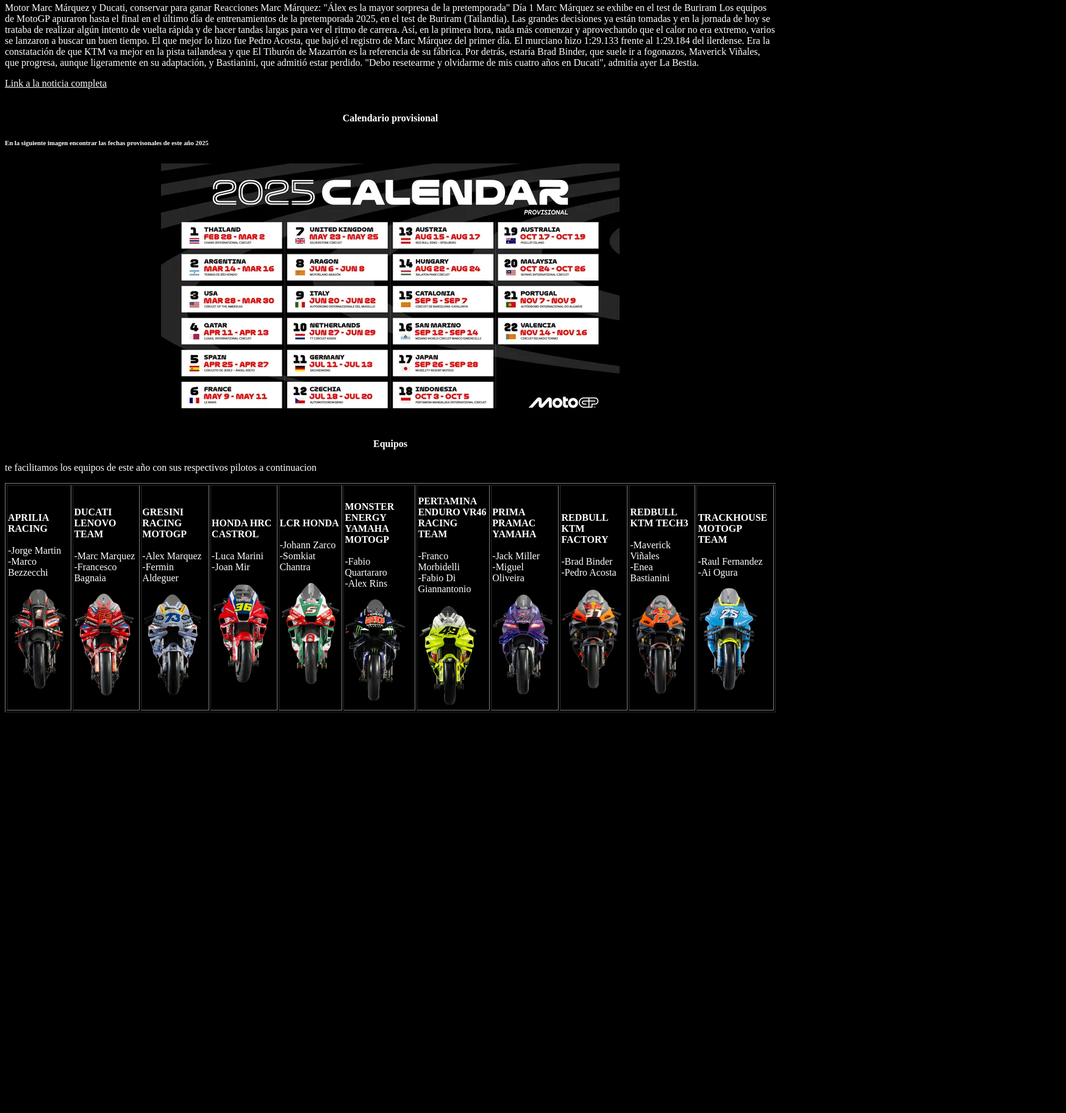
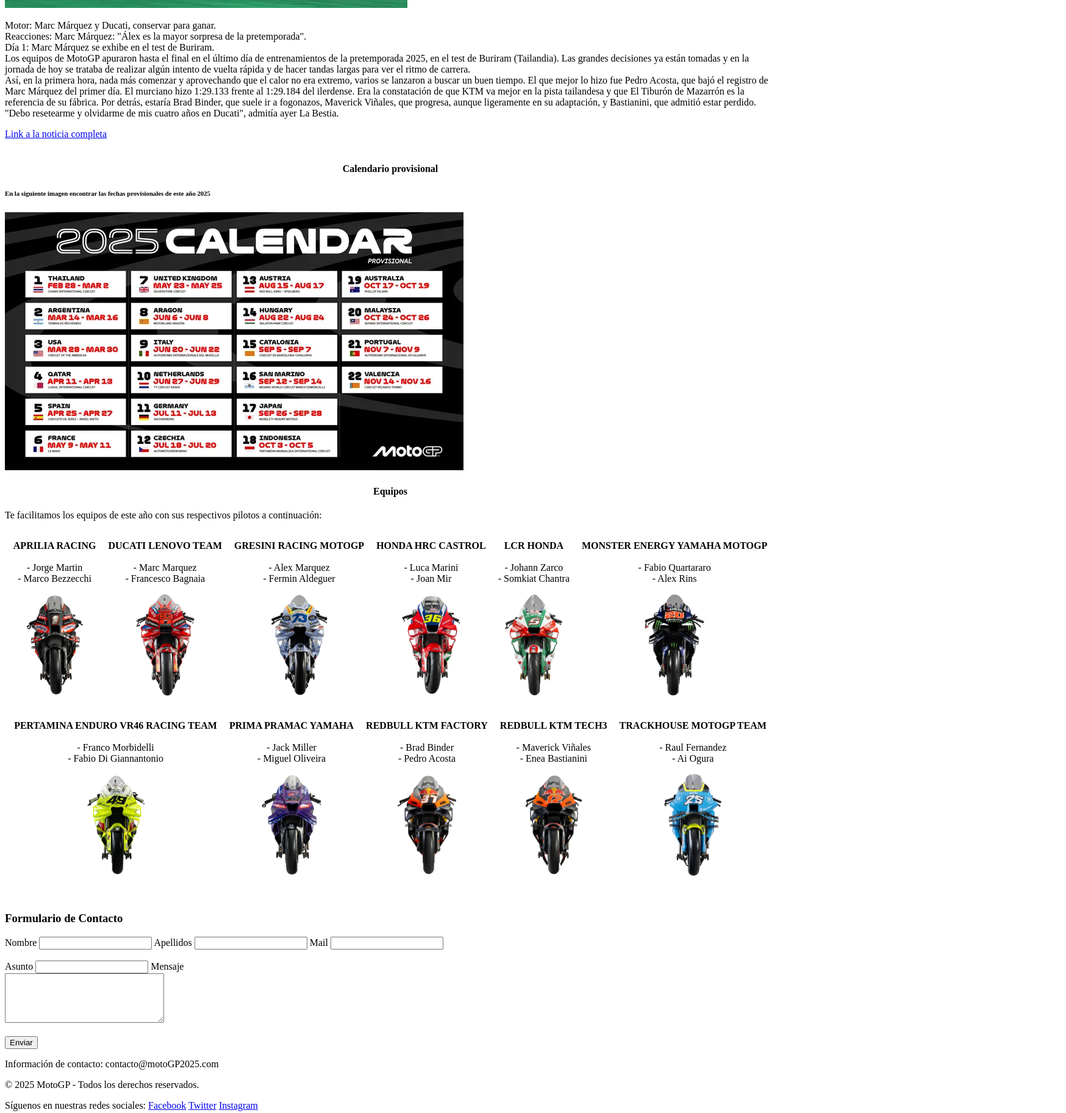
Before and after one commit to criistii7/Html5_arquitectura_informacion, a plain HTML site: page index.html in a window 1280 px wide. Shown: the part 739-2564 px from the top of the page at 61% size, 1748 px wide, since content can reach past the window. Before the commit the page ends 1915 px from the top, so only its background shows below. Drawn offline with Linux system fonts and the light colour scheme.

Commit message:
repositorio final

```diff
--- a/index.html
+++ b/index.html
@@ -1,163 +1,179 @@
 <!DOCTYPE html>
 <html lang="es">
   <head>
-    <meta charset="UTF-8" />
-    <meta name="viewport" content="width=device-width, initial-scale=1.0" />
-    <title>Canpeonato de MotoGP</title>
-    <link
-      rel="shortcut icon"
-      href="imagenes/favicon-32x32.png"
-      type="image/x-icon"
-    />
+    <meta charset="UTF-8">
+    <meta name="viewport" content="width=device-width, initial-scale=1.0">
+    <title>Campeonato de MotoGP</title>
+    <link rel="shortcut icon" href="imagenes/favicon-32x32.png" type="image/x-icon">
   </head>
-  <body style="background-color: black">
+  <body>
     <header>
       <h1
-        style="
-          text-align: center;
-          color: white;
-          font-family: 'Franklin Gothic Medium', 'Arial Narrow', Arial,
-            sans-serif;
-        ">
-        Bienvenido a la pagina con toda la informacion sobre MotoGP 2025
+        style="text-align: center; font-family: 'Franklin Gothic Medium', 'Arial Narrow', Arial, sans-serif;">
+        Bienvenido a la página con toda la información sobre MotoGP 2025
       </h1>
       <img
         style="position: absolute; top: 10px; right: 10px"
         src="./imagenes/motogp-logo-white.jpeg"
         width="150"
         height="100"
-        alt="Logo MotoGP"
-      />
+        alt="Logo_MotoGP">
       <nav style="font-size: 25px;">
-        <ul style="list-style-type: none; padding: 2; margin: 0; display: flex;">
-            <li style="margin-right: 800px;"><a href="#inicio" style="color: white; text-decoration:none;">Inicio</a></li>
-            <li style="margin-right: 650px;"><a href="calendario" style="color: white; text-decoration:none">calendarios</a></li>
-            <li style="margin-right: 650px;"><a href="#equipos" style="color: white; text-decoration:none">equipos</a></li>
+        <ul style="list-style-type: none; padding: 2px; margin: 1px; display: flex; justify-content: space-evenly">
+          <li>
+            <a href="#inicio">Inicio</a>
+          </li>
+          <li>
+            <a href="#calendario">Calendario</a>
+          </li>
+          <li>
+            <a href="#equipos">Equipos</a>
+          </li>
         </ul>
       </nav>
-   </header>
-   <main>
-    <section>
-    <article>
-      <br>
-      <br>
-      <h4 style="color:rgb(255, 255, 255); text-align:center;">Noticias Recientes</h4>
-      <br>
-       <h5 style="color: rgb(255, 255, 255);">Marc Márquez impresiona en el test de Buriram</h5>
-       <img src="./imagenes/67ad89e8305a3.webp" alt="Marc Marquez test Buriram">
-       <article>
-       <p style="color: white;"> Motor  Marc Márquez y Ducati, conservar para ganar
-        Reacciones  Marc Márquez: "Álex es la mayor sorpresa de la pretemporada"
-        Día 1  Marc Márquez se exhibe en el test de Buriram
-        Los equipos de MotoGP apuraron hasta el final en el último día de entrenamientos de la pretemporada 2025, en el test de Buriram (Tailandia). Las grandes decisiones ya están tomadas y en la jornada de hoy se trataba de realizar algún intento de vuelta rápida y de hacer tandas largas para ver el ritmo de carrera.
-
-        Así, en la primera hora, nada más comenzar y aprovechando que el calor no era extremo, varios se lanzaron a buscar un buen tiempo. El que mejor lo hizo fue Pedro Acosta, que bajó el registro de Marc Márquez del primer día. El murciano hizo 1:29.133 frente al 1:29.184 del ilerdense. Era la constatación de que KTM va mejor en la pista tailandesa y que El Tiburón de Mazarrón es la referencia de su fábrica. Por detrás, estaría Brad Binder, que suele ir a fogonazos, Maverick Viñales, que progresa, aunque ligeramente en su adaptación, y Bastianini, que admitió estar perdido. "Debo resetearme y olvidarme de mis cuatro años en Ducati", admitía ayer La Bestia. </p>
+    </header>
+    <main>
+      <section>
+        <br><br>
+        <h2 style="text-align: center">Noticias</h2>
+        <article>
+          <br><br>
+          <h5>Marc Márquez impresiona en el test de Buriram</h5>
+          <img src="./imagenes/67ad89e8305a3.webp" alt="Marc_Marquez_test_Buriram">
+          <p>
+            Motor: Marc Márquez y Ducati, conservar para ganar.<br>
+            Reacciones: Marc Márquez: "Álex es la mayor sorpresa de la pretemporada".<br>
+            Día 1: Marc Márquez se exhibe en el test de Buriram.<br>
+            Los equipos de MotoGP apuraron hasta el final en el último día de entrenamientos de la pretemporada 2025, en el test de Buriram (Tailandia). Las grandes decisiones ya están tomadas y en la jornada de hoy se trataba de realizar algún intento de vuelta rápida y de hacer tandas largas para ver el ritmo de carrera.<br>
+            Así, en la primera hora, nada más comenzar y aprovechando que el calor no era extremo, varios se lanzaron a buscar un buen tiempo. El que mejor lo hizo fue Pedro Acosta, que bajó el registro de Marc Márquez del primer día. El murciano hizo 1:29.133 frente al 1:29.184 del ilerdense. Era la constatación de que KTM va mejor en la pista tailandesa y que El Tiburón de Mazarrón es la referencia de su fábrica. Por detrás, estaría Brad Binder, que suele ir a fogonazos, Maverick Viñales, que progresa, aunque ligeramente en su adaptación, y Bastianini, que admitió estar perdido. "Debo resetearme y olvidarme de mis cuatro años en Ducati", admitía ayer La Bestia.
+          </p>
         </article>
-        <a href="http://www.marca.com/motor/motogp/2025/02/13/marc-marquez-vuela-test-buriram.html" style="color: white;">Link a la noticia completa</a>
+        <a href="http://www.marca.com/motor/motogp/2025/02/13/marc-marquez-vuela-test-buriram.html">
+          Link a la noticia completa
+        </a>
       </section>
       <br>
       <section>
-        <h4 style="color: white; text-align:center">Calendario provisional</h4>
-        <h6 style="color: white;">En la siguiente imagen encontrar las fechas provisonales de este año 2025</h6>
-        <table width="100%">
-        <tr>
-        <td align="center">
-          <img src="./imagenes/Calendar-Grid-View-Desktop.webp" alt="calendario provisional 2025">
-        </td>
-      </tr>
-      </table>
+        <div class="calendario">
+        <h4 style="text-align: center">Calendario provisional</h4>
+        <h6>En la siguiente imagen encontrar las fechas provisionales de este año 2025</h6>
+              <img src="./imagenes/Calendar-Grid-View-Desktop.webp" alt="calendario_provisional 2025">
+        </div>
       </section>
+<!--Seccion Imagenes equipos y pilotos-->
       <section>
-        <h4 style="color: white; text-align:center">Equipos</h4>
-        <p style="color: white;">te facilitamos los equipos de este año con sus respectivos pilotos a continuacion</p>
-        <!--tabla con cada piloto y equipo un poco lioso pero se comprende-->
-      <div class="table_team">
-        <table border="1">
-          <tr>
-            <td> <p style="color: white;"> <strong>APRILIA RACING</strong>
-              <br>
-              <br>
-              -Jorge Martin
-              <br>
-              -Marco Bezzecchi
-            </p><img src="./imagenes/aprilia.webp" alt="imagen equipo" width="100"></td>
-            <td> <p style="color: white;"> <strong>DUCATI LENOVO TEAM</strong>
-              <br>
-              <br>
-              -Marc Marquez
-              <br>
-              -Francesco Bagnaia
-            </p><img src="./imagenes/ducati.webp" alt="imagen equipo" width="100"></td>
-            <td> <p style="color: white;"> <strong>GRESINI RACING MOTOGP</strong>
-              <br>
-              <br>
-              -Alex Marquez
-              <br>
-              -Fermin Aldeguer
-            </p><img src="./imagenes/gresini.webp" alt="imagen equipo" width="100"></td>
-            <td> <p style="color: white;"> <strong>HONDA HRC CASTROL</strong>
-              <br>
-              <br>
-              -Luca Marini
-              <br>
-              -Joan Mir
-            </p><img src="./imagenes/honda hrc castrol.webp" alt="imagen equipo" width="100"></td>
-            <td> <p style="color: white;"> <strong>LCR HONDA</strong>
-              <br>
-              <br>
-              -Johann Zarco
-              <br>
-              -Somkiat Chantra
-            </p><img src="./imagenes/lcr.webp" alt="imagen equipo" width="100"></td>
-            <td> <p style="color: white;"> <strong>MONSTER ENERGY YAMAHA MOTOGP</strong>
-              <br>
-              <br>
-              -Fabio Quartararo
-              <br>
-              -Alex Rins
-            </p><img src="./imagenes/monster energy yamaha.webp" alt="imagen equipo" width="100"></td>
-            <td> <p style="color: white;"> <strong>PERTAMINA ENDURO VR46 RACING TEAM</strong>
-              <br>
-              <br>
-              -Franco Morbidelli
-              <br>
-              -Fabio Di Giannantonio
-            </p><img src="./imagenes/pertamina enduro vr46.webp" alt="imagen equipo" width="100"></td>
-            <td> <p style="color: white;"> <strong>PRIMA PRAMAC YAMAHA</strong>
-              <br>
-              <br>
-              -Jack Miller
-              <br>
-              -Miguel Oliveira
-            </p><img src="./imagenes/prima yamaha.webp" alt="imagen equipo" width="100"></td>
-            <td> <p style="color: white;"> <strong>REDBULL KTM FACTORY</strong>
-              <br>
-              <br>
-              -Brad Binder
-              <br>
-              -Pedro Acosta
-            </p><img src="./imagenes/redbull kym factory.webp" alt="imagen equipo" width="100"></td>
-            <td> <p style="color: white;"> <strong>REDBULL KTM TECH3</strong>
-              <br>
-              <br>
-              -Maverick Viñales
-              <br>
-              -Enea Bastianini
-            </p><img src="./imagenes/red bull ktm tech3.webp" alt="imagen equipo" width="100"></td>
-            <td> <p style="color: white;"> <strong>TRACKHOUSE MOTOGP TEAM</strong>
-              <br>
-              <br>
-              -Raul Fernandez
-              <br>
-              -Ai Ogura
-            </p><img src="./imagenes/trackhouse.webp" alt="imagen equipo" width="100"></td>
-          </tr>
-        </table>
-      </div>
-          </section>
-   </main>
-   <footer>
+        <div class="equipos">
+        <h4 style="text-align: center">Equipos</h4>
+        <p>Te facilitamos los equipos de este año con sus respectivos pilotos a continuación:</p>
 
-   </footer>
+        <div style="display: flex; flex-wrap:wrap; justify-content:center; gap:20px">
+          <div style="text-align: center;"><p>
+                  <strong>APRILIA RACING</strong><br><br>
+                  - Jorge Martin<br>
+                  - Marco Bezzecchi
+                  </p>
+                <img src="./imagenes/aprilia.webp" alt="imagen_equipo" width="100">
+                </div>
+                <div style="text-align: center;"><p>
+                  <strong>DUCATI LENOVO TEAM</strong><br><br>
+                  - Marc Marquez<br>
+                  - Francesco Bagnaia
+                </p>
+                <img src="./imagenes/ducati.webp" alt="imagen_equipo" width="100">
+                </div>
+                <div style="text-align: center;"><p>
+                  <strong>GRESINI RACING MOTOGP</strong><br><br>
+                  - Alex Marquez<br>
+                  - Fermin Aldeguer
+                </p>
+                <img src="./imagenes/gresini.webp" alt="imagen_equipo" width="100">
+              </div>
+                <div style="text-align: center;"><p>
+                  <strong>HONDA HRC CASTROL</strong><br><br>
+                  - Luca Marini<br>
+                  - Joan Mir
+                </p>
+                <img src="./imagenes/honda_hrc_castrol.webp" alt="imagen_equipo" width="100">
+              </div>
+                <div style="text-align: center;"><p>
+                  <strong>LCR HONDA</strong><br><br>
+                  - Johann Zarco<br>
+                  - Somkiat Chantra
+                </p>
+                <img src="./imagenes/lcr.webp" alt="imagen_equipo" width="100">
+              </div>
+                <div style="text-align: center;"><p>
+                  <strong>MONSTER ENERGY YAMAHA MOTOGP</strong><br><br>
+                  - Fabio Quartararo<br>
+                  - Alex Rins
+                </p>
+                <img src="./imagenes/monster_energy_yamaha.webp" alt="imagen_equipo" width="100">
+                </div>
+                <div style="text-align: center;"><p>
+                  <strong>PERTAMINA ENDURO VR46 RACING TEAM</strong><br><br>
+                  - Franco Morbidelli<br>
+                  - Fabio Di Giannantonio
+                </p>
+                <img src="./imagenes/pertamina_enduro_vr46.webp" alt="imagen_equipo" width="100">
+              </div>
+                <div style="text-align: center;"><p>
+                  <strong>PRIMA PRAMAC YAMAHA</strong><br><br>
+                  - Jack Miller<br>
+                  - Miguel Oliveira
+                </p>
+                <img src="./imagenes/prima_yamaha.webp" alt="imagen_equipo" width="100">
+              </div>
+                <div style="text-align: center;"><p>
+                  <strong>REDBULL KTM FACTORY</strong><br><br>
+                  - Brad Binder<br>
+                  - Pedro Acosta
+                </p>
+                <img src="./imagenes/redbull_kym_factory.webp" alt="imagen_equipo" width="100">
+                </div>
+                <div style="text-align: center;"><p>
+                  <strong>REDBULL KTM TECH3</strong><br><br>
+                  - Maverick Viñales<br>
+                  - Enea Bastianini
+                </p>
+                <img src="./imagenes/red_bull_ktm_tech3.webp" alt="imagen_equipo" width="100">
+                </div>
+                <div style="text-align: center;"><p>
+                  <strong>TRACKHOUSE MOTOGP TEAM</strong><br><br>
+                  - Raul Fernandez<br>
+                  - Ai Ogura
+                </p>
+                <img src="./imagenes/trackhouse.webp" alt="imagen_equipo" width="100">
+              </div>
+        </div>
+        </div>
+      </section>
+    </main><br><br>
+    <!--FORMULARIO DE CONTACTO-->
+    <h3><strong> Formulario de Contacto</strong></h3>
+    <form action="/" name="login" method="get" target="_self" enctype="application/x-www-form-urlencoded" accept-charset="utf-8"
+    autocomplete="off">
+  <label for="nombre">Nombre</label>
+  <input type="text"  id="nombre" name="nombre">
+  <label for="Apellidos">Apellidos</label>
+  <input type="text"  id="Apellidos" name="Apellidos">
+  <label for="Mail">Mail</label>
+  <input type="email" id="Mail" name="Mail"><br><br>
+  <label for="Asunto">Asunto</label>
+  <input type="text"  id="Asunto"  name="Asunto" required>
+  <label for="Mensaje">Mensaje</label><br>
+  <textarea name="Mensaje" id="Mensaje" rows="5" cols="30"></textarea><br><br>
+  <input type="button" value="Enviar">
+  </form>
+
+    <footer>
+      <p>Información de contacto: contacto@motoGP2025.com</p>
+      <p>&copy; 2025 MotoGP - Todos los derechos reservados.</p>
+      <p>
+        Síguenos en nuestras redes sociales:
+        <a href="https://www.facebook.com" target="_blank">Facebook</a>
+        <a href="https://twitter.com" target="_blank">Twitter</a>
+        <a href="https://www.instagram.com" target="_blank">Instagram</a>
+      </p>
+    </footer>
   </body>
 </html>
```
Also changed, not shown: imagenes/honda_hrc_castrol.webp (renamed from imagenes/honda hrc castrol.webp), imagenes/monster_energy_yamaha.webp (renamed from imagenes/monster energy yamaha.webp), imagenes/pertamina_enduro_vr46.webp (renamed from imagenes/pertamina enduro vr46.webp), imagenes/prima_yamaha.webp (renamed from imagenes/prima yamaha.webp), imagenes/red_bull_ktm_tech3.webp (renamed from imagenes/red bull ktm tech3.webp), imagenes/redbull_kym_factory.webp (renamed from imagenes/redbull kym factory.webp).
